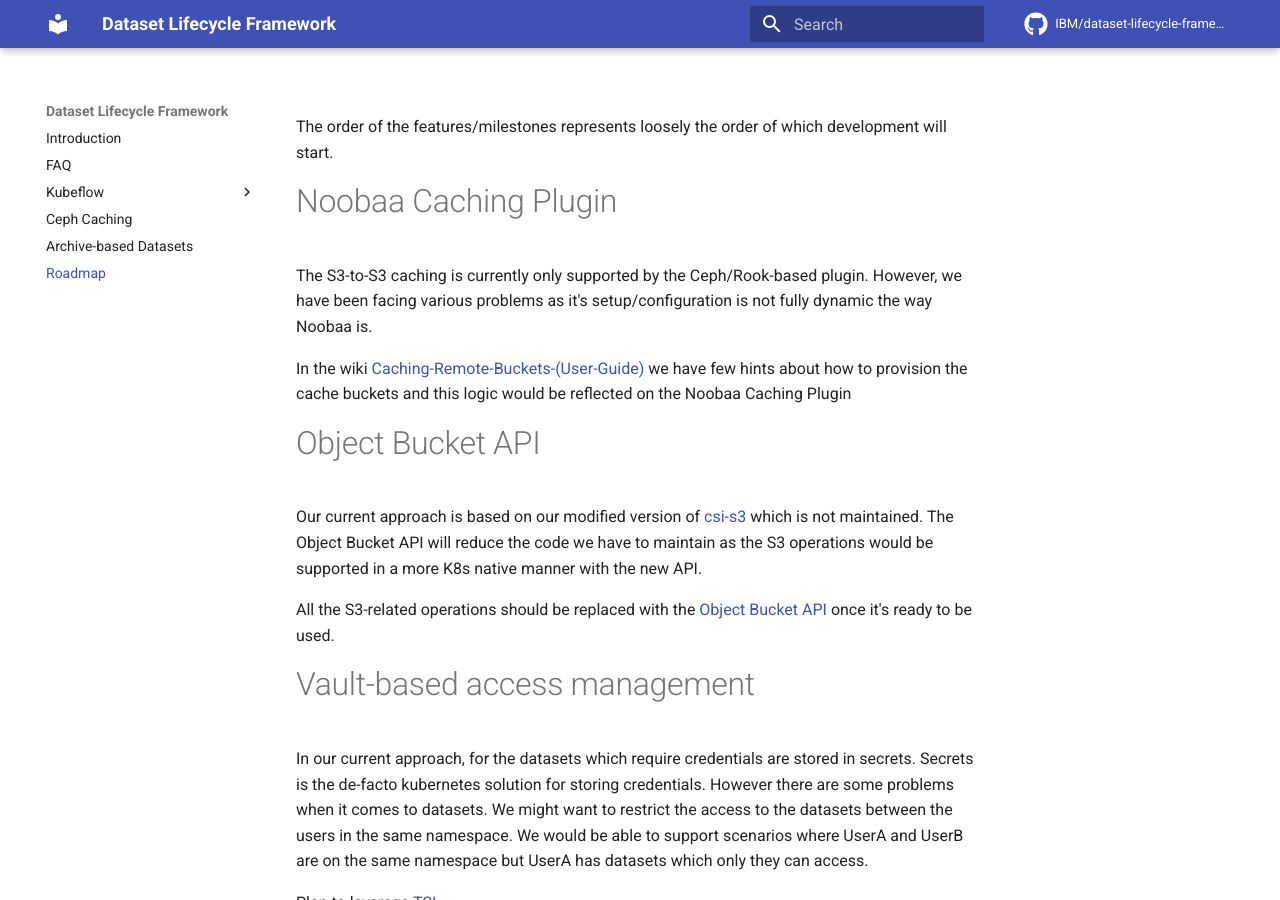
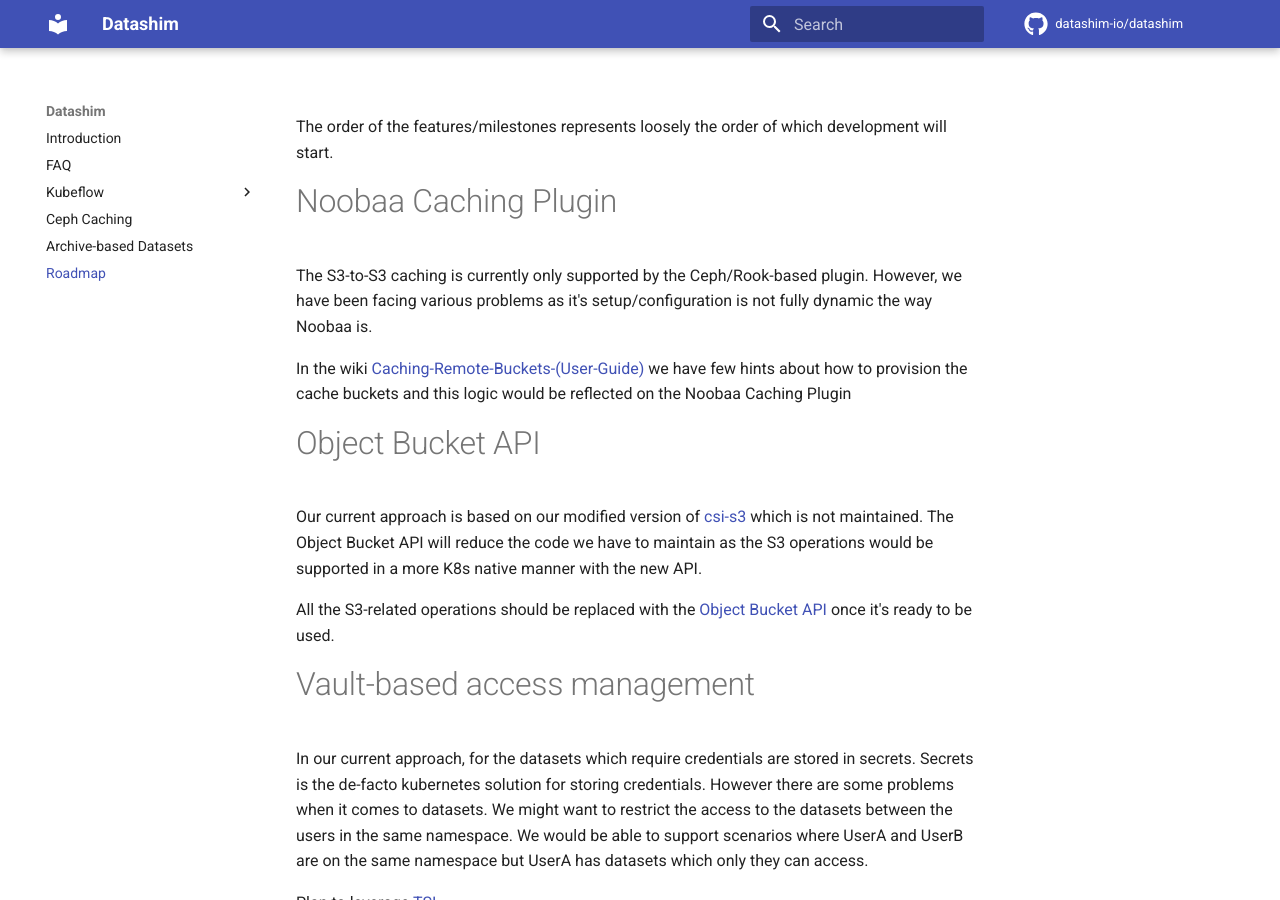
Before and after one commit to datashim-io/datashim, an MkDocs documentation site: the page built from docs/Roadmap.md, in a window 1280 px wide and 900 px high. Built offline with MkDocs 1.6.1 and Material for MkDocs 9.7.7, drawn with Linux system fonts in a browser that asks for light colours; comment, search, counter and statistics services are not loaded.

Commit message:
Update mkdocs.yml

```diff
--- a/mkdocs.yml
+++ b/mkdocs.yml
@@ -1,6 +1,6 @@
-site_name: Dataset Lifecycle Framework
-repo_url: https://github.com/IBM/dataset-lifecycle-framework
-repo_name: IBM/dataset-lifecycle-framework
+site_name: Datashim
+repo_url: https://github.com/datashim-io/datashim
+repo_name: datashim-io/datashim
 theme:
   name: material
   features:
```
